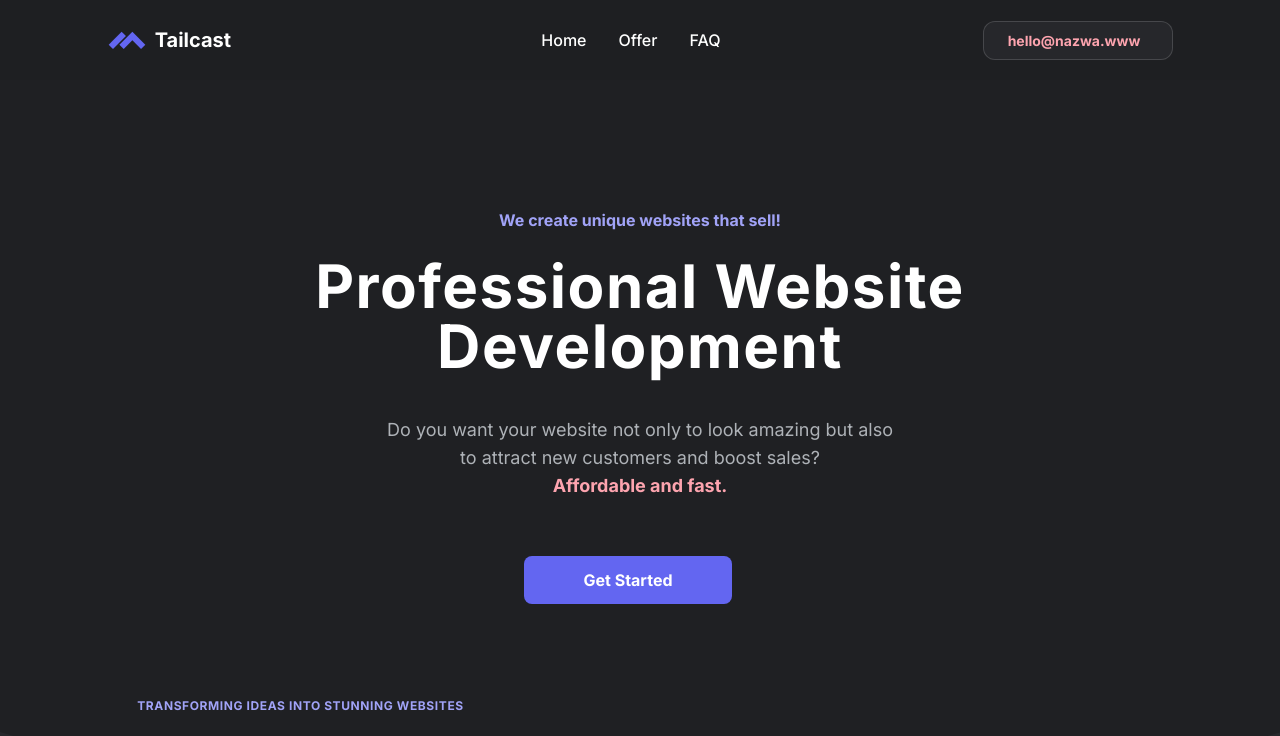
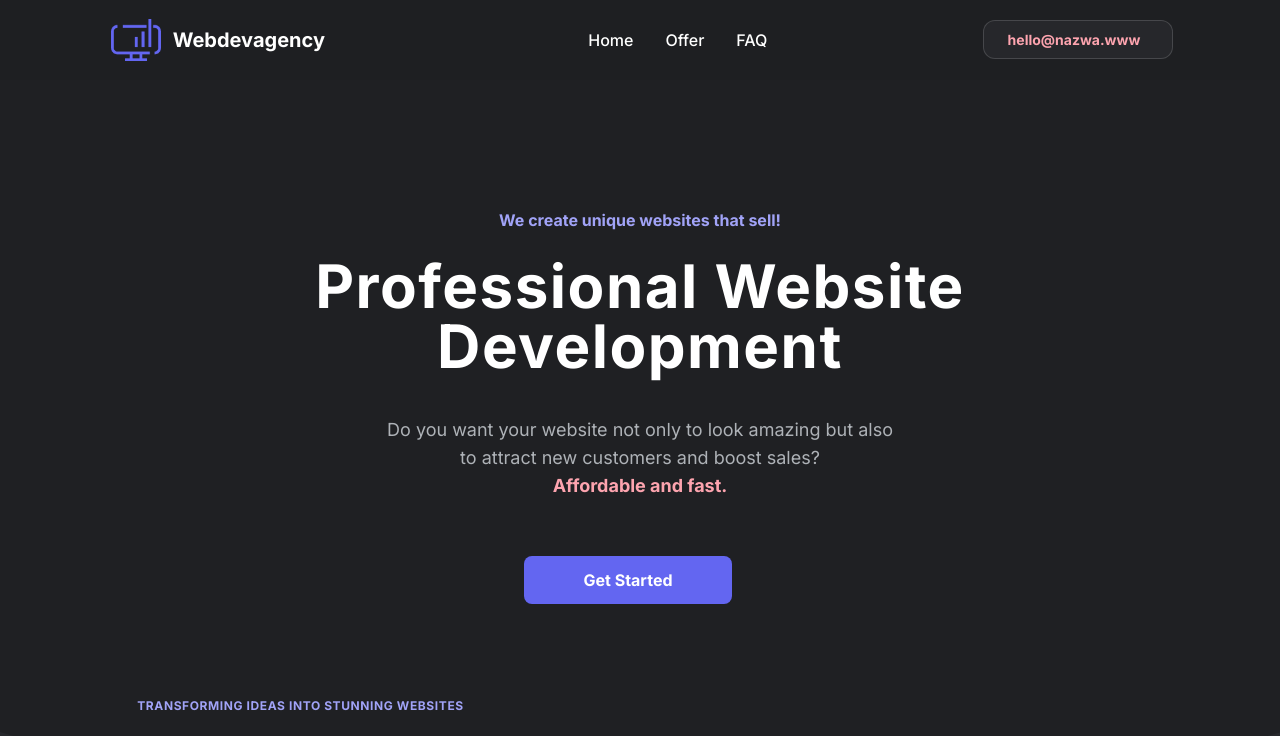
Before and after one commit to wad2eq/ourPage, an Astro site: page / in a window 1280 px wide. Shown: the top 736 px of the page. Built offline with nearby package versions, Linux system fonts and the light colour scheme; Astro itself is replaced by a stand-in of ours.

Commit message:
Add site identity componsen

```diff
--- a/src/components/Footer.jsx
+++ b/src/components/Footer.jsx
@@ -1,29 +1,5 @@
-import { FacebookIcon } from "../assets/icons/FacebookIcon";
-import { InstagramIcon } from "../assets/icons/InstagramIcon";
-import { TailcastLogo } from "../assets/logos/TailcastLogo";
-import { TwitterIcon } from "../assets/icons/TwitterIcon";
 
-const footerData = [
-  {
-    title: "Products",
-    items: ["Services", "About Us", "News and Stories", "Roadmap"],
-  },
-  {
-    title: "Important Links",
-    items: [
-      "Organization Team",
-      "Our Journeys",
-      "Pricing Plans",
-      "Roadmap",
-      "Terms & Conditions",
-      "Privacy Policy",
-    ],
-  },
-  {
-    title: "Company",
-    items: ["About Us", "Jobs", "Press", "Contact Us"],
-  },
-];
+import {OurBrand} from "./elemets/SiteName.jsx";
 
 export const Footer = () => {
   return (
@@ -31,17 +7,13 @@ export const Footer = () => {
       <div className="pt-10  lg:pt-20 lg:pb-16 bg-bgDark1 radius-for-skewed ">
         <div className="container mx-auto px-4 w-4/5 md:w-11/12 lg:w-10/12 xl:w-4/5 2xl:w-2/3">
           <div className="flex flex-wrap mb-16 lg:mb-0 justify-center">
-              <div className="flex justify-center lg:justify-start items-center grow basis-0">
-                <div className="text-white mr-2 text-6xl">
-                  <TailcastLogo />
-                </div>
-                <div className="text-white font-['Inter'] font-bold text-xl">
-                  Tailcast
-                </div>
-              </div>
-              <p className="mb-10 mt-4 sm:w-[22rem] lg:w-[20rem] xl:w-[24rem] text-gray-400 leading-loose text-center lg:text-left mx-auto lg:mx-0">
-                We design and develop modern, responsive, and SEO-friendly websites. Personalized approach and competitive pricing. Check out our offer!
-              </p>
+            <div className="flex justify-center lg:justify-start items-center grow basis-0">
+            <OurBrand/>
+            </div>
+            <p className="mb-10 mt-4 sm:w-[22rem] lg:w-[20rem] xl:w-[24rem] text-gray-400 leading-loose text-center lg:text-left mx-auto lg:mx-0">
+              We design and develop modern, responsive, and SEO-friendly websites. Personalized approach and competitive
+              pricing. Check out our offer!
+            </p>
 
           </div>
         </div>
--- a/src/components/Navbar.jsx
+++ b/src/components/Navbar.jsx
@@ -1,7 +1,7 @@
 import { useState } from "react";
 import { motion, AnimatePresence } from "framer-motion";
-
 import { TailcastLogo } from "../assets/logos/TailcastLogo";
+import {OurBrand} from "./elemets/SiteName.jsx";
 
 const navbarLinks = [
   { label: "Home", href: "/#home", ariaLabel: "Home" },
@@ -30,16 +30,7 @@ export const Navbar = () => {
           transition={{ duration: 0.3 }}
           exit={{ opacity: 0 }}
         >
-          <a href="/#home" aria-label="Home">
-            <div className="flex justify-start items-center grow basis-0">
-              <div className="text-white mr-2 text-6xl">
-                <TailcastLogo />
-              </div>
-              <div className="text-white font-['Inter'] font-bold text-xl">
-                Tailcast
-              </div>
-            </div>
-          </a>
+          <OurBrand />
         </motion.div>
         <motion.div
           initial={{ opacity: 0 }}
--- /dev/null
+++ b/src/components/elemets/SiteName.jsx
@@ -0,0 +1,15 @@
+import logo from '../../assets/logos/logo_monitor.png';
+
+
+export const OurBrand =  () => (
+    <a href="/#home" aria-label="Home">
+        <div className="flex justify-start items-center grow basis-0">
+            <div className="text-white mr-2 text-6xl p-1">
+                <img src={logo.src} width={50} height={50} />
+            </div>
+            <div className="text-white font-['Inter'] font-bold text-xl">
+                Webdevagency
+            </div>
+        </div>
+    </a>
+);
```
Also changed, not shown: src/assets/logos/logo.png (added), src/assets/logos/logo1.png (added), src/assets/logos/logo_monitor.png (added), src/assets/logos/logo_monitor.svg (added).
